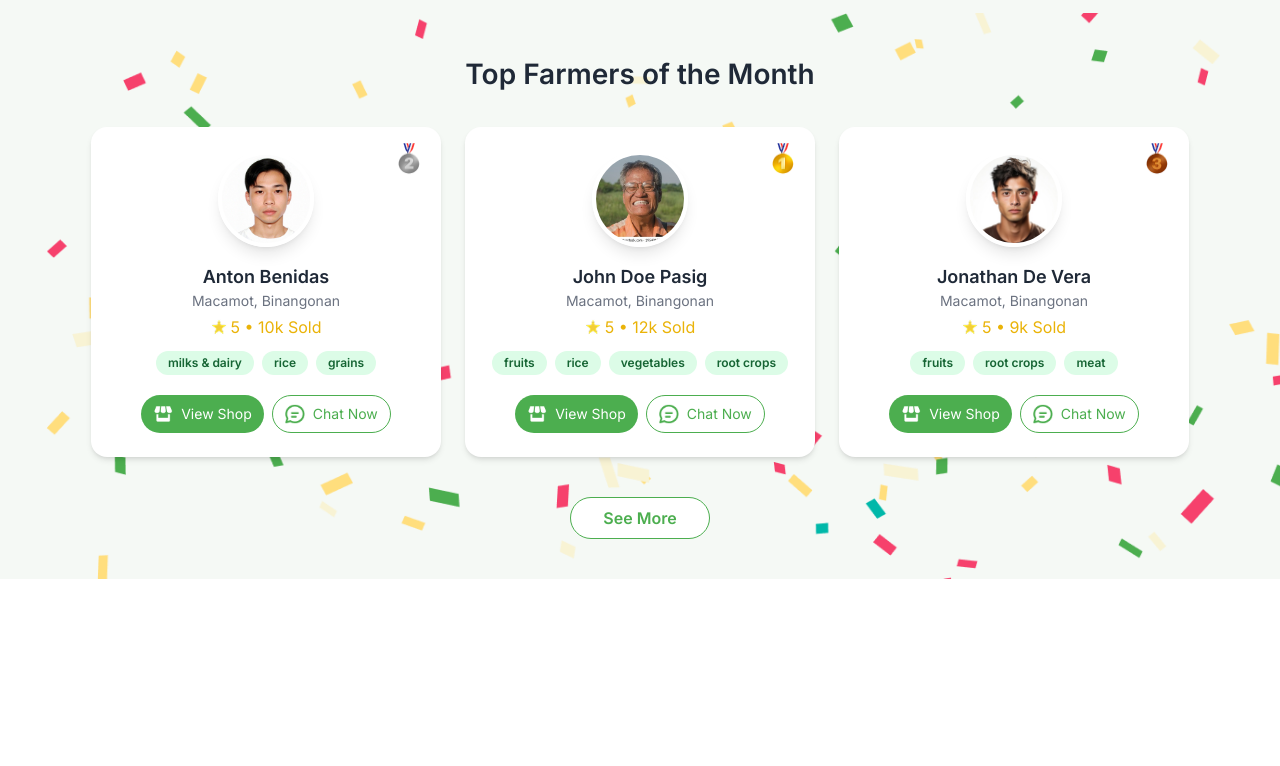
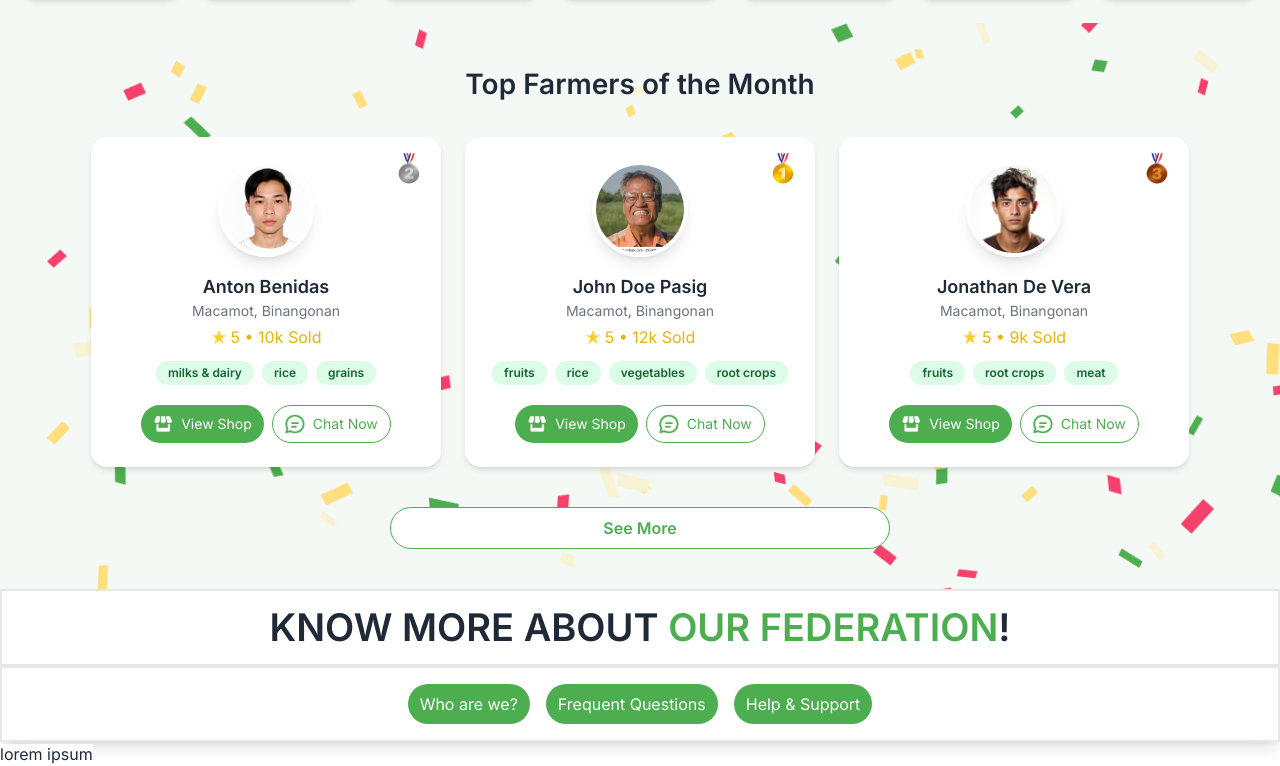
Before and after one commit to Arzion032/binhi-marketplace-frontend, a React (Vite) app: page / in a window 1280 px wide. Shown: the part 3088-3854 px from the top of the page. Before the commit the page ends 3667 px from the top, so only its background shows below. Built offline with nearby package versions, Linux system fonts and the light colour scheme.

Commit message:
Landing Page...

```diff
--- a/src/components/LandingPage/Marketplace.jsx
+++ b/src/components/LandingPage/Marketplace.jsx
@@ -248,7 +248,7 @@ const Marketplace = () => {
           ))}
         </div>
         <div className="flex justify-center mt-10">
-        <button className="text-lg font-bold bg-white border-2 border-[#4CAE4F] text-[#4CAE4F] w-80 px-4 py-1 rounded-full text-center transition-transform duration-100 hover:scale-110">
+        <button className="text-lg font-bold bg-white border-2 border-[#4CAE4F] text-[#4CAE4F] w-[500px] px-4 py-1 rounded-full text-center transition-transform duration-100 hover:scale-110">
           See More
         </button>
       </div>
@@ -256,7 +256,7 @@ const Marketplace = () => {
 
       {/*Featured Products Section, miii*/}
       <section className="px-6 py-6 bg-[#F5F9F5] ">
-      <div className="flex items-center justify-between mx-[40px] mt-[5px]">
+      <div className="flex items-center justify-between mx-[40px] mt-[5px] mb-[10px]">
         <div className="flex items-center gap-2">
           <p className="text-[30px] font-bold text-shadow-lg">Featured Products</p>
           <span className="text-[14px] font-normal text-gray-400">
@@ -265,7 +265,7 @@ const Marketplace = () => {
         </div>
         <p className="text-[20px] font-bold text-right hover:underline">See more</p>
       </div>
-        <div className="mx-[40px] max-w-8xl mx-auto grid grid-cols-1 sm:grid-cols-2 md:grid-cols-3 lg:grid-cols-7 gap-6">
+        <div className="mx-[60px] max-w-8xl mx-auto grid grid-cols-1 sm:grid-cols-2 md:grid-cols-3 lg:grid-cols-7 gap-6">
           {[
             {
               name: "Premium Farm Fresh Sweet Corn",
@@ -418,14 +418,28 @@ const Marketplace = () => {
 
   {/* See More Button */}
   <div className="flex justify-center mt-10 relative z-10">
-    <button className="bg-white border border-[#4CAE4F]  text-[#4CAE4F] font-semibold px-8 py-2 rounded-full hover:bg-green-50 transition">
+    <button className="bg-white border border-[#4CAE4F]  text-[#4CAE4F] font-semibold w-[500px] px-8 py-2 rounded-full hover:bg-green-50 transition">
       See More
     </button>
   </div>
 </section>
+
+<section>
+    <h1 className="bg-white border-2 border-gray text-[38px] text-center font-bold shadow-xl p-2"> KNOW MORE ABOUT <span className="text-[#4CAE4F]"> OUR FEDERATION</span>!</h1>
+    <div className="flex justify-center items-center bg-white border-2 border-gray shadow-lg ">
+    <div className="flex justify-center items-center gap-4  p-4 bg-white">
+    <button className="bg-[#4CAE4F] rounded-full px-3 py-2 text-white gap-4">Who are we?</button>
+    <button className="bg-[#4CAE4F] rounded-full px-3 py-2 text-white">Frequent Questions</button>
+    <button className="bg-[#4CAE4F] rounded-full px-3 py-2 text-white">Help & Support</button>
     </div>
+    </div>
+    <container className ="bg-white h-[20px]">
+    lorem ipsum
+    </container>
+    </section>
+    </div>
+
   )
-  console.log(farmer.rank);
 }
 
 export default Marketplace
```
